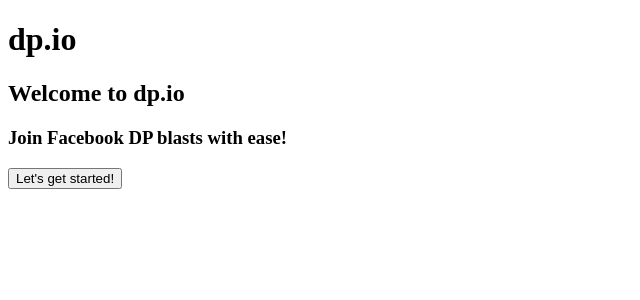
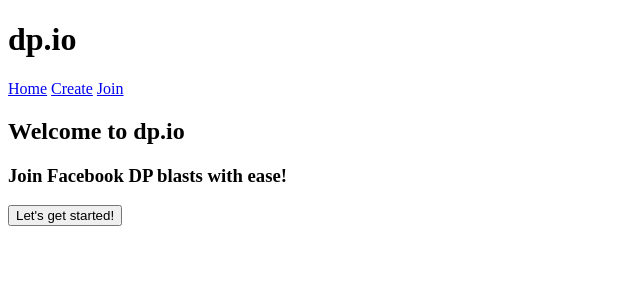
Before and after one commit to eyronjuude/dp.io, a SvelteKit app: page / in a window 1280 px wide. Shown: the top 300 px of the page, without its empty margins (0-640 px from the left). Built offline with nearby package versions, Linux system fonts and the light colour scheme.

Commit message:
feat: add navbar for temporary page navigation

```diff
--- a/src/routes/+layout.svelte
+++ b/src/routes/+layout.svelte
@@ -1,3 +1,9 @@
 <h1>dp.io</h1>
 
+<nav>
+    <a href="/">Home</a>
+    <a href="/create">Create</a>
+    <a href="/join">Join</a>
+</nav>
+
 <slot />
```
